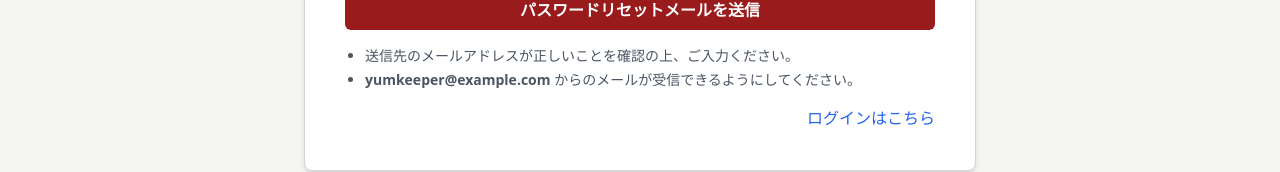
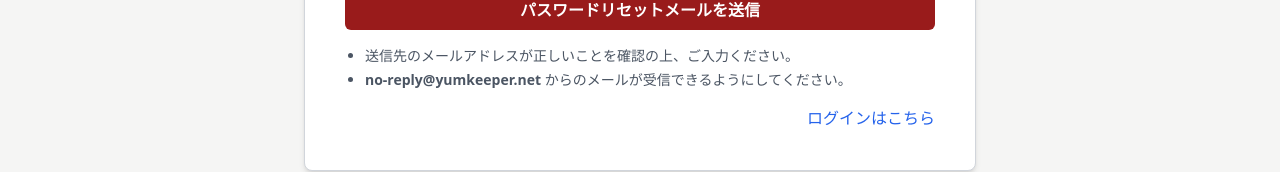
Before and after one commit to y4tk8/yumkeeper_frontend, a Next.js app: page /password-forgot in a window 1280 px wide. Shown: the part 479-651 px from the top of the page. Built offline with nearby package versions, Linux system fonts and the light colour scheme; no server answers.

Commit message:
fix: 文中の送信元メールアドレスを本番用に変更

```diff
--- a/src/app/(auth)/password-forgot/page.tsx
+++ b/src/app/(auth)/password-forgot/page.tsx
@@ -65,7 +65,7 @@ const PasswordForgotPage = () => {
       <div className="text-sm text-gray-600 mt-4">
         <ul className="list-disc pl-5 space-y-1">
           <li>送信先のメールアドレスが正しいことを確認の上、ご入力ください。</li>
-          <li><span className="font-semibold">yumkeeper@example.com</span> からのメールが受信できるようにしてください。</li>
+          <li><span className="font-semibold">no-reply@yumkeeper.net</span> からのメールが受信できるようにしてください。</li>
         </ul>
       </div>
 
--- a/src/app/(auth)/resend-confirmation/page.tsx
+++ b/src/app/(auth)/resend-confirmation/page.tsx
@@ -64,7 +64,7 @@ const ResendConfirmationPage = () => {
       <div className="text-sm text-gray-600 mt-4">
         <ul className="list-disc pl-5">
           <li>再送先のメールアドレスが正しいことを確認の上、ご入力ください。</li>
-          <li><span className="font-semibold">yumkeeper@example.com</span> からのメールが受信できるようにしてください。</li>
+          <li><span className="font-semibold">no-reply@yumkeeper.net</span> からのメールが受信できるようにしてください。</li>
         </ul>
       </div>
     </>
```
